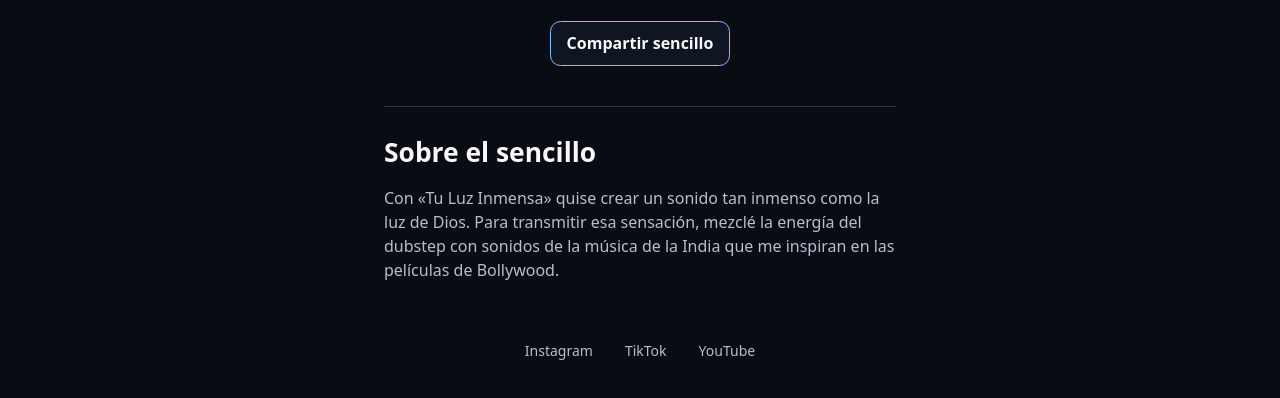
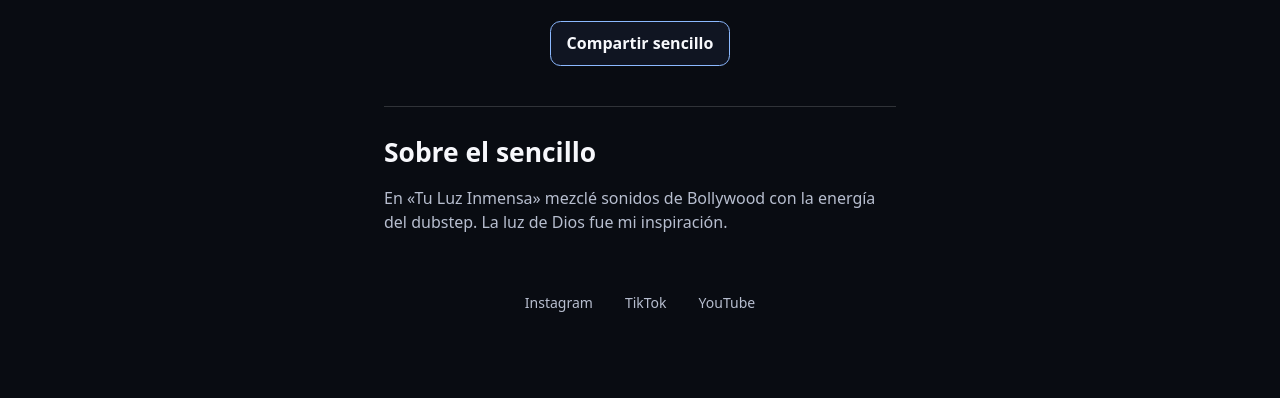
Before and after one commit to delanocarr4-ux/jcarr009-site, a plain HTML site: page escuchar/tu-luz-inmensa.html in a window 1280 px wide. Shown: the part 914-1312 px from the top of the page. After the commit the page ends 1270 px from the top, so only its background shows below. Drawn offline with Linux system fonts and the light colour scheme.

Commit message:
Destacar la influencia de Bollywood en Tu Luz Inmensa

```diff
--- a/escuchar/tu-luz-inmensa.html
+++ b/escuchar/tu-luz-inmensa.html
@@ -47,7 +47,7 @@
     </div>
     <section class="album-details" aria-labelledby="single-title">
       <h2 id="single-title">Sobre el sencillo</h2>
-      <p>Con «Tu Luz Inmensa» quise crear un sonido tan inmenso como la luz de Dios. Para transmitir esa sensación, mezclé la energía del dubstep con sonidos de la música de la India que me inspiran en las películas de Bollywood.</p>
+      <p>En «Tu Luz Inmensa» mezclé sonidos de Bollywood con la energía del dubstep. La luz de Dios fue mi inspiración.</p>
     </section>
   </main>
   <footer>
```
